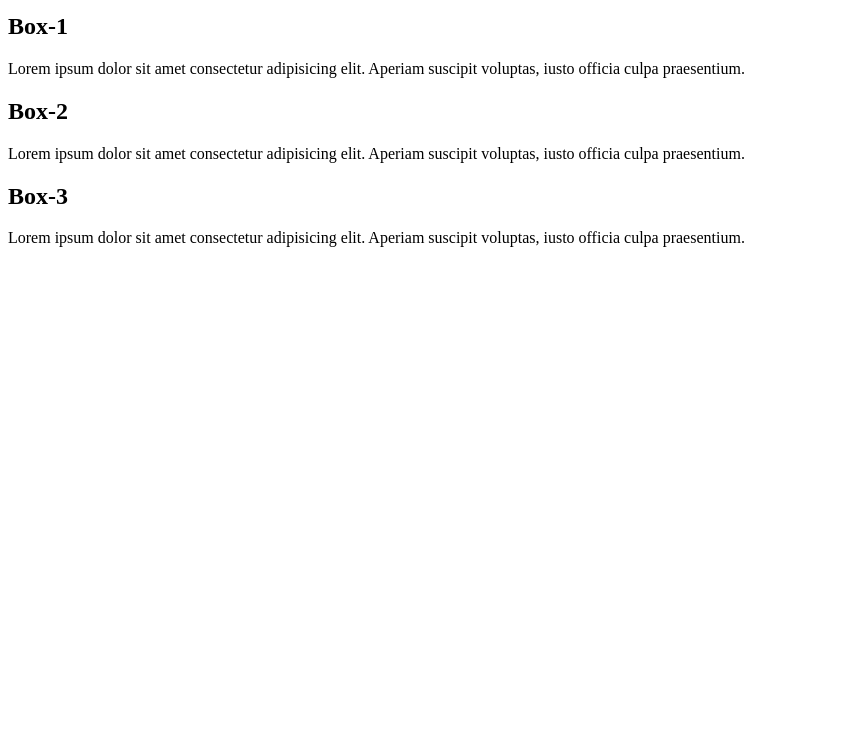
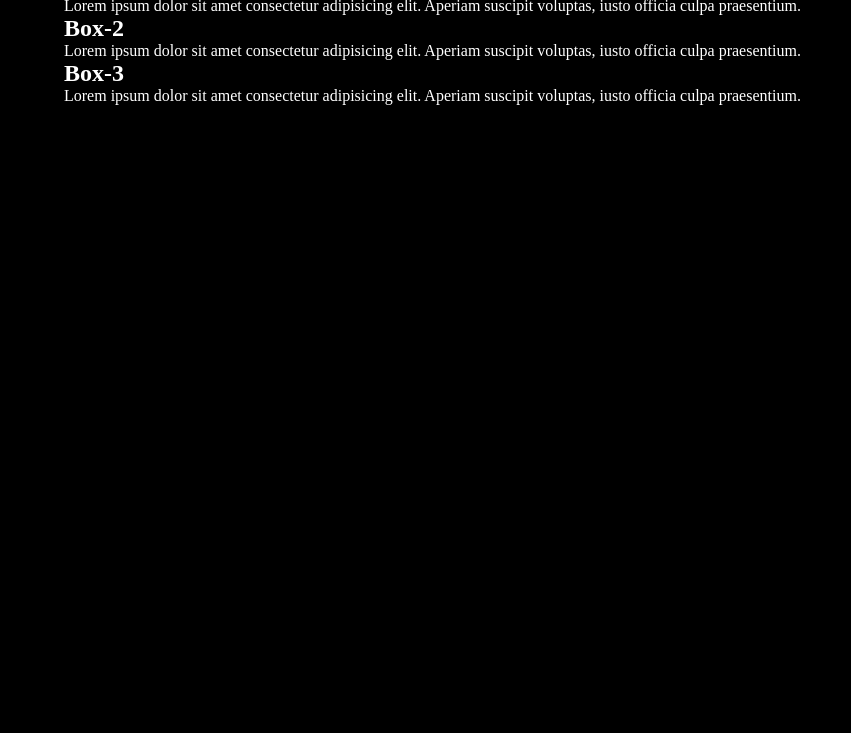
Before and after one commit to ashh-11/VCSem-2, a plain HTML site: page index.html in a window 1280 px wide. Shown: the part 67-800 px from the top of the page, without its empty margins (0-851 px from the left). Drawn offline with Linux system fonts and the light colour scheme.

Commit message:
changes done

```diff
--- a/assets/css/style.css
+++ b/assets/css/style.css
@@ -0,0 +1,17 @@
+:root{
+    --background-color: black;
+    --font-color: white;
+}
+*{
+    box-sizing: border-box;
+    margin: 0px;
+    padding: 0px;
+    color: var(--font-color);
+
+}
+body{
+    background-color: var(--background-color);
+}
+.container{
+    margin: 0px 64px;
+}
--- a/index.html
+++ b/index.html
@@ -7,7 +7,9 @@
     <link rel="stylesheet" href="assets/css/style.css">
 </head>
 <body>
+    <div class="container">
    <h1>This is a WebSite</h1>
+
        <div class="box-1">
            <h2>Box-1</h2>
            Lorem ipsum dolor sit amet consectetur adipisicing elit. Aperiam suscipit voluptas, iusto officia culpa praesentium.
@@ -20,5 +22,6 @@
     <h2>Box-3</h2>
     Lorem ipsum dolor sit amet consectetur adipisicing elit. Aperiam suscipit voluptas, iusto officia culpa praesentium.
 </div>
+</div>
 </body>
 </html>
```
Lines whose indentation alone changed are shown as unchanged.
